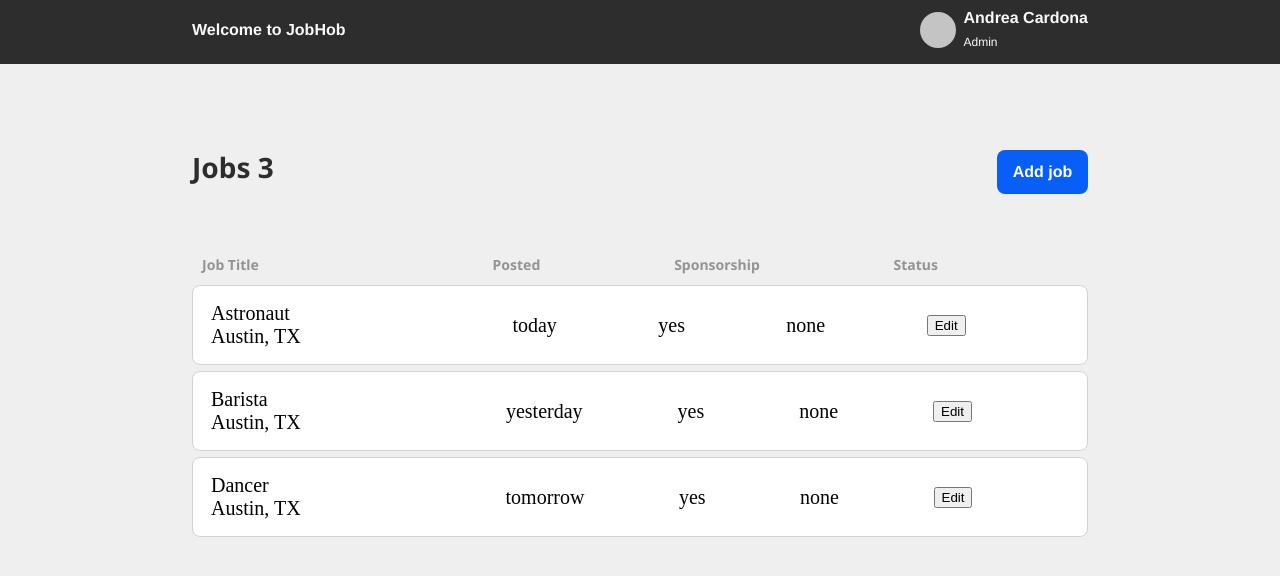
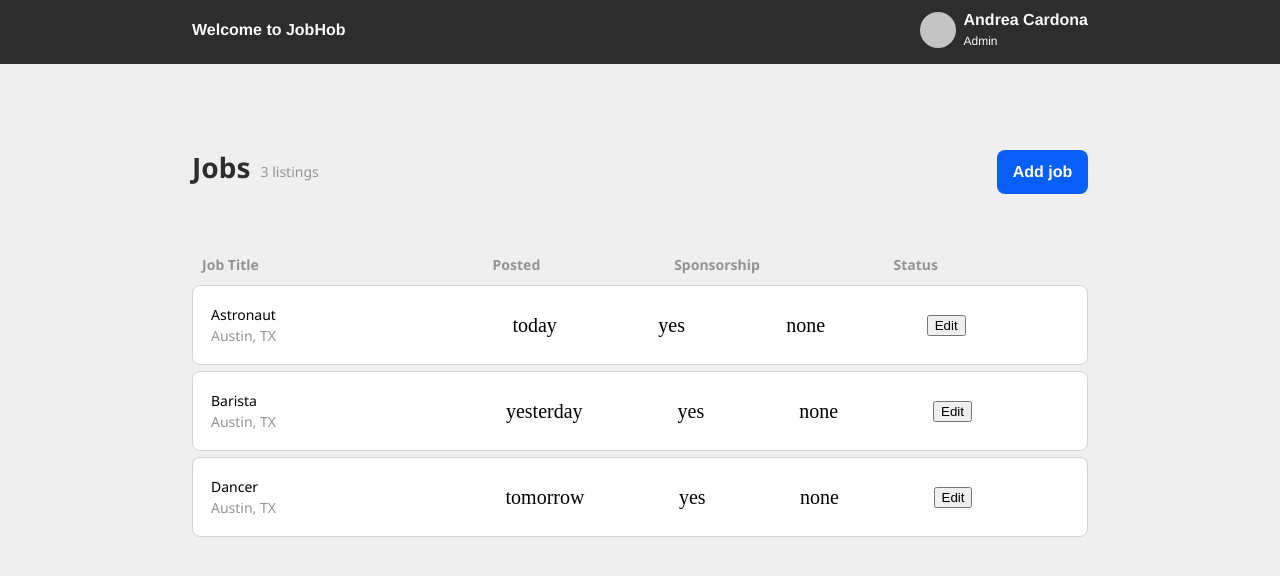
Before and after one commit to andreancardona/job-app, a React (Create React App) app: page /home in a window 1280 px wide. Shown: the top 576 px of the page. Built offline with nearby package versions, Linux system fonts and the light colour scheme.

Commit message:
updtated(JobsList): added styles - need to add finish styling

```diff
--- a/public/index.html
+++ b/public/index.html
@@ -27,6 +27,8 @@
     <title>React App</title>
     <link rel="preconnect" href="https://fonts.gstatic.com">
     <link href="https://fonts.googleapis.com/css2?family=Noto+Sans:wght@700&display=swap" rel="stylesheet">
+    <link rel="preconnect" href="https://fonts.gstatic.com">
+    <link href="https://fonts.googleapis.com/css2?family=Noto+Sans&display=swap" rel="stylesheet">
   </head>
   <body>
     <noscript>You need to enable JavaScript to run this app.</noscript>
--- a/src/components/Header.js
+++ b/src/components/Header.js
@@ -6,7 +6,10 @@ import '../styles/Header.css';
 const Header = (props) => {
   return (
     <div className="header-container">
-      <div className="header-jobs">Jobs {props.jobs.length}</div>
+      <div className="header-jobs">
+        Jobs
+        <div className="listings-count">{props.jobs.length} listings</div>
+        </div>
       <AddJobButton />
     </div>
   )
--- a/src/components/JobsList.js
+++ b/src/components/JobsList.js
@@ -21,10 +21,10 @@ const JobsList = (props) => {
       {props.jobs.map((job) => (
         <div className="job-tile" key={job.id}>
           <div className="job-title-location">
-            <div clasName="title">{job.title}</div>
-            <div clasName="location">{job.location}</div>
+            <div className="title">{job.title}</div>
+            <div className="location">{job.location}</div>
           </div>
-          <div clasName="posted">{job.posted}</div>
+          <div className="posted">{job.posted}</div>
           <div className="sponsorhip">{job.sponsorship}</div>
           <div className="status">{job.status}</div>
           <button className="edit-button" onClick={() => {props.editJob(job) || history.push("/edit-job")}}>
--- a/src/styles/Header.css
+++ b/src/styles/Header.css
@@ -16,13 +16,31 @@
   font-size: 28px;
   line-height: 35px;
   color: #2d2d2d;
+
+  display: flex;
+  flex-direction: row;
+}
+
+.listings-count {
+  font-family: "Noto Sans";
+  font-style: normal;
+  font-weight: 300;
+  font-size: 14px;
+  line-height: 21px;
+  color: #949494;
+  margin: 11px 0 0 10px;
 }
 
 @media screen and (max-width: 768px) {
   .header-container {
     margin-top: 30%;
+    width: 80%;
   }
   .header-jobs {
-    font-size: 18px;
+    font-size: 20px;
+  }
+
+  .listings-count {
+    margin-top: 8px;
   }
 }
--- a/src/styles/JobsList.css
+++ b/src/styles/JobsList.css
@@ -86,6 +86,27 @@
   padding: 18px 0px 18px 18px;
 }
 
+.title {
+  font-family: "Noto Sans";
+  font-style: normal;
+  font-weight: 400;
+  font-size: 14px;
+  line-height: 21px;
+  letter-spacing: 0em;
+  text-align: left;
+}
+
+.location {
+  font-family: "Noto Sans";
+  font-size: 14px;
+  font-style: normal;
+  font-weight: 400;
+  line-height: 21px;
+  letter-spacing: 0em;
+  text-align: left;
+  color: #949494;
+}
+
 @media screen and (max-width: 600px) {
   .job-tile {
     font-size: 16px;
--- a/src/styles/Navigation.css
+++ b/src/styles/Navigation.css
@@ -56,7 +56,7 @@
 .user-profile--info {
   display: flex;
   flex-direction: column;
-  margin-top: 6px;
+  margin-top: 8px;
 }
 
 .user-profile--name {
@@ -75,6 +75,6 @@
   font-style: normal;
   font-variant: normal;
   font-weight: 400;
-  line-height: 24px;
+  line-height: 18px;
   color: #faf9f8;
 }
```
